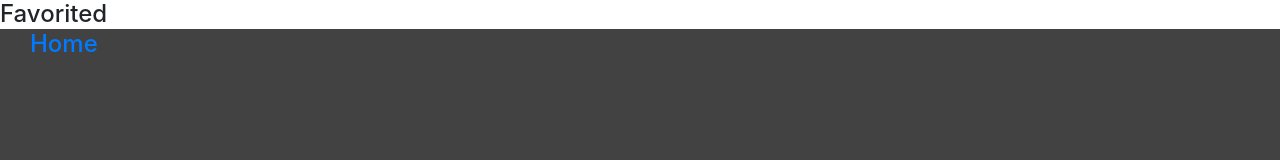
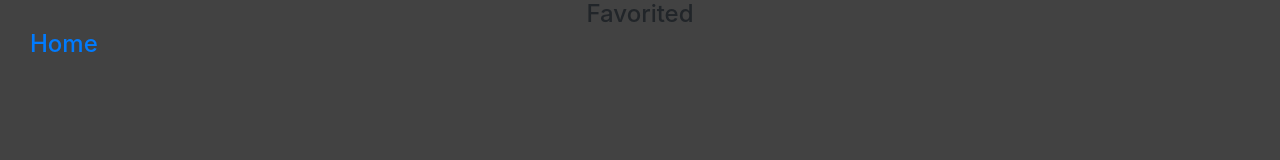
Before and after one commit to BuddhaTheChef/recipe-chef, a React app: page /favorites in a window 1280 px wide. Built offline with nearby package versions, Linux system fonts and the light colour scheme.

Commit message:
added styles to main layout

```diff
--- a/src/App.css
+++ b/src/App.css
@@ -18,6 +18,7 @@ html {
 .form {
   display: flex;
   justify-content: center;
+  margin-bottom: 30px;
 }
 
 .form-group {
@@ -82,3 +83,11 @@ html {
   left: 30px;
   top: 30px;
 }
+
+.favorited-background-div {
+  background-color: rgb(66, 66, 66);
+  display: flex;
+  align-items: center;
+  justify-content: center;
+  flex-direction: column;
+}
--- a/src/components/FavoriteRecipesList.js
+++ b/src/components/FavoriteRecipesList.js
@@ -6,7 +6,7 @@ import RecipeItem from './RecipeItem';
 class FavoriteRecipesList extends Component {
   render() {
     return (
-      <div>
+      <div className="favorited-background-div">
         <h4 className="link"><Link to='/'>Home</Link></h4>
         <h4>Favorited</h4>
         {
```
